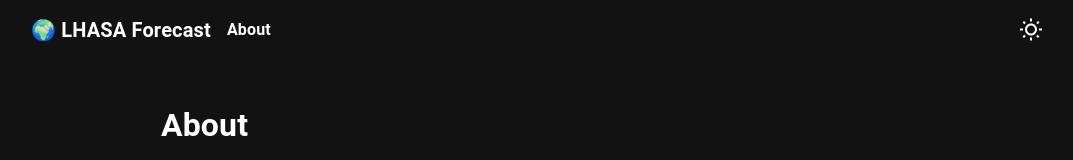
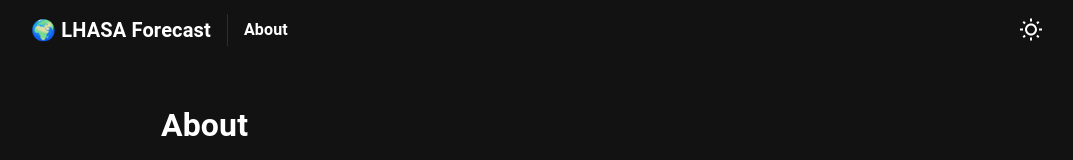
Before and after one commit to JakobKlotz/lhasa-app, a Next.js app in the folder frontend/: page /about in a window 1280 px wide. Shown: the top 160 px of the page, without its empty margins (99-1172 px from the left). Built offline with nearby package versions, Linux system fonts and the light colour scheme.

Commit message:
style: add divider to header between elements

```diff
--- a/frontend/app/components/Header.tsx
+++ b/frontend/app/components/Header.tsx
@@ -1,5 +1,5 @@
 import ThemeSwitcher from "./ThemeSwitcher";
-import { Box, Typography } from "@mui/material";
+import { Box, Typography, Divider } from "@mui/material";
 
 export default function Header() {
   return (
@@ -27,11 +27,11 @@ export default function Header() {
         >
           🌍 LHASA Forecast
         </Typography>
+        <Divider orientation="vertical" flexItem sx={{ mx: 2 }} />
         <Typography
           component="a"
           href="/about"
           sx={{
-            ml: 2,
             textDecoration: "none",
             color: "inherit",
             fontWeight: "bold",
```
